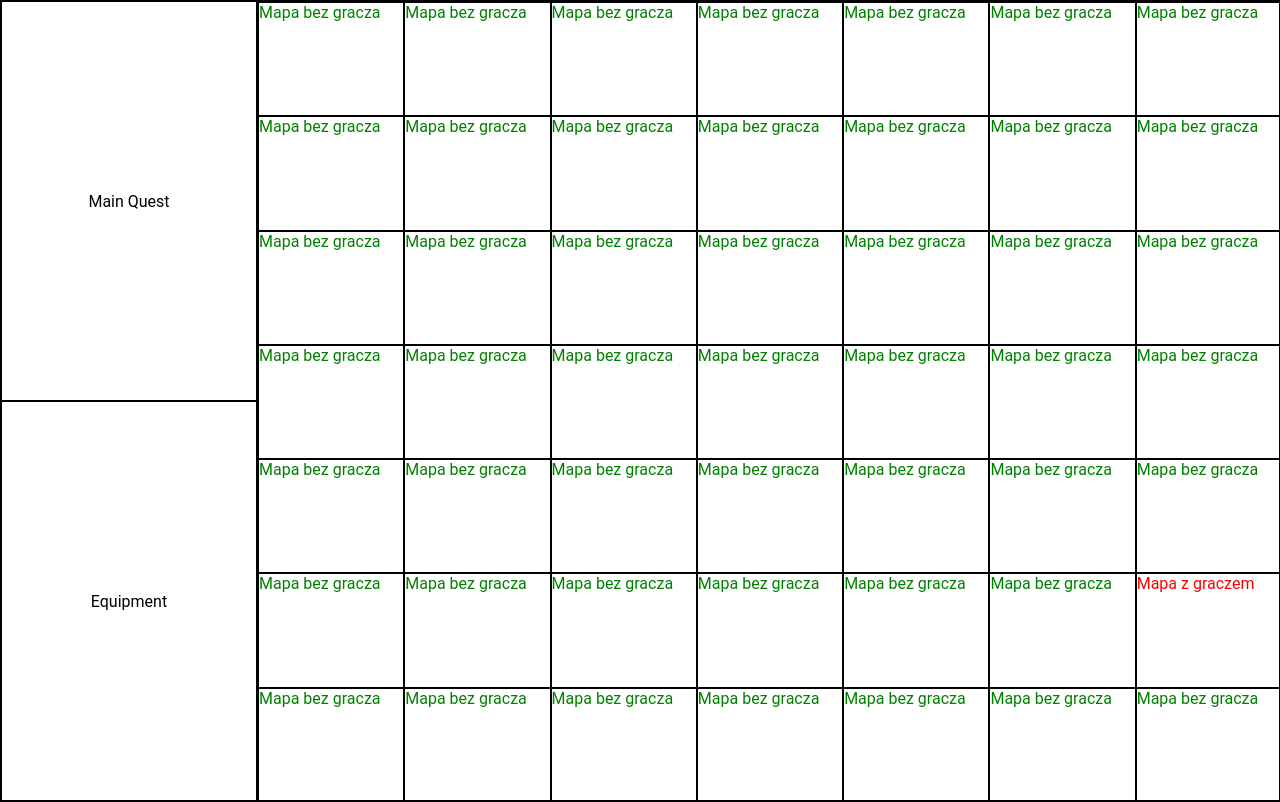
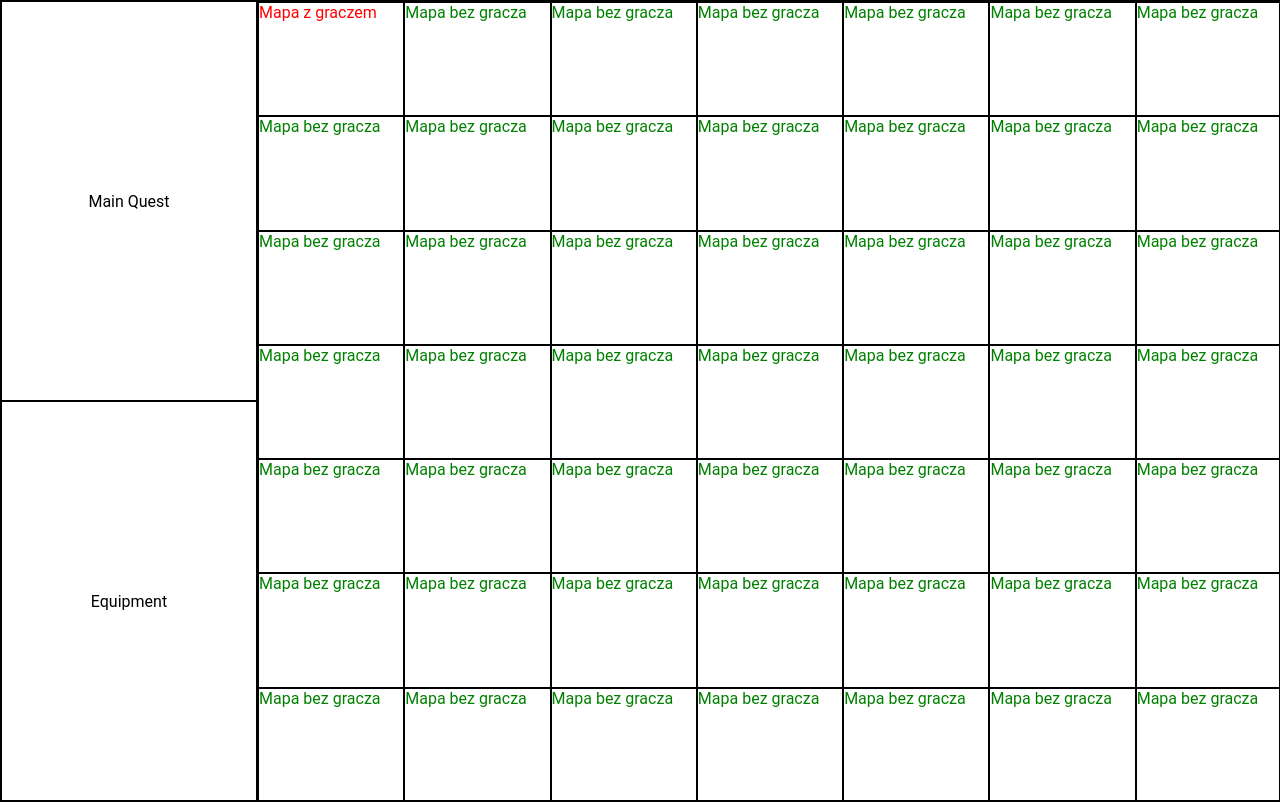
Before and after one commit to srychert/party-games-platform, a React (Create React App) app in the folder frontend/: page /main-game in a window 1280 px wide. Shown: the top 802 px of the page. Built offline with nearby package versions, Linux system fonts and the light colour scheme.

Commit message:
Ustawianie graczy na mapie

```diff
--- a/frontend/src/MainGame/Map/Map.js
+++ b/frontend/src/MainGame/Map/Map.js
@@ -13,17 +13,15 @@ function Map() {
         )
         return res.length !== 0 ? true : false;
     }
-    // | ilość elementów - celling( index / ilość elementów ) | = rząd
-    // ilość elementów - mod(index, ilosc elementów ) = columna
-    // NIE DZIAŁA XDDDD
-    // Inna metoda do liczenia pozycji plis
+    // x = i % 7 + 1
+    // y = i / 7 + 1
     return (
         <div className="main-game-screen-map__content">
             {[...Array(49)].map((_, y) => (
                 <div className="tile" key={y} id={y}>
                     {checkPlayerPos (
-                        7 - (y % 7),
-                        Math.abs(7 - Math.ceil(y / 7))
+                        y % 7 + 1,
+                        y / 7 + 1
                         ) ? (
                         <div style={{color: 'red'}}>
                             Mapa z graczem
```
